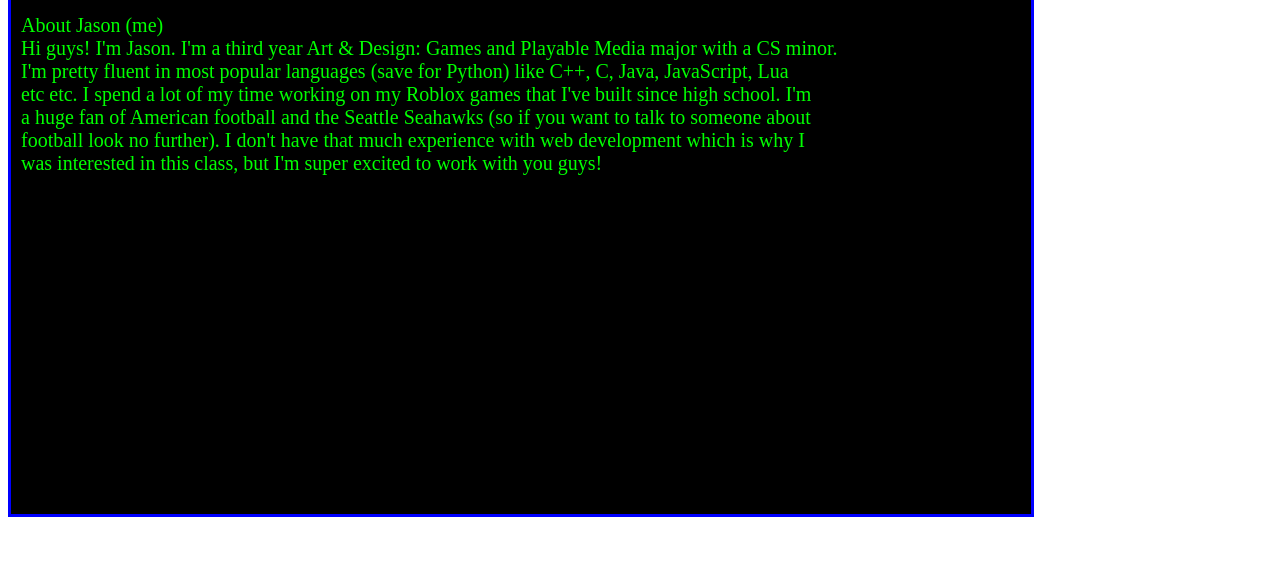
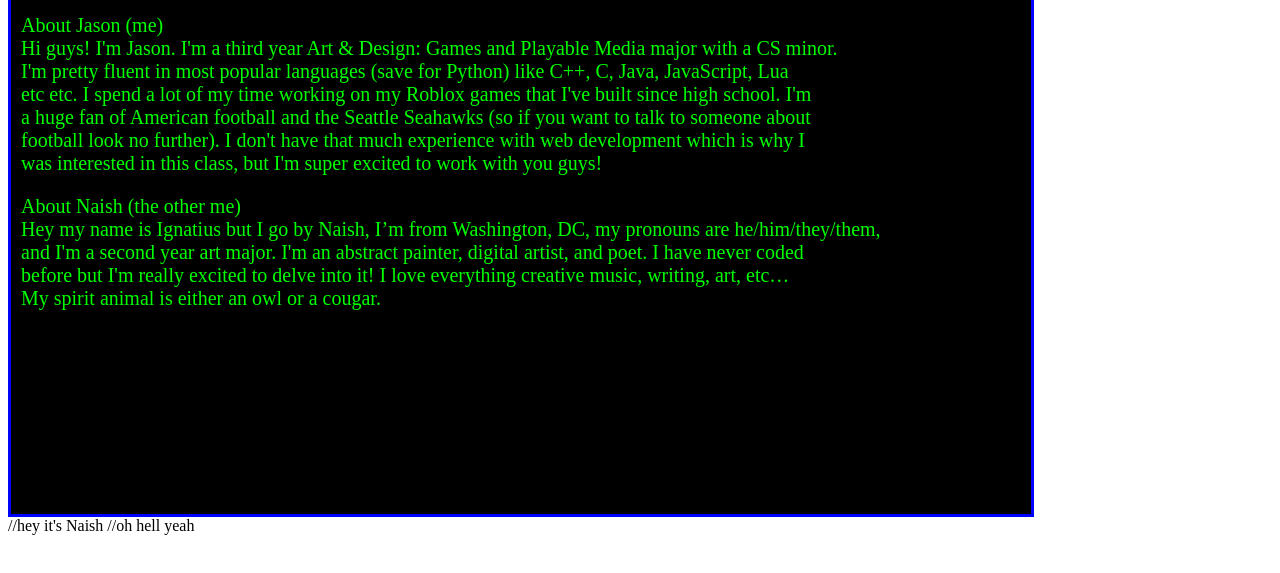
Before and after one commit to jasonclxr/art101, a plain HTML site: page lab2/index.html in a window 1280 px wide. Shown: the part 117-690 px from the top of the page. Drawn offline with Linux system fonts and the light colour scheme.

Commit message:
Naish added his part

```diff
--- a/lab2/index.html
+++ b/lab2/index.html
@@ -16,6 +16,15 @@
 			football look no further). I don't have that much experience with web development which is why I<br>
 			was interested in this class, but I'm super excited to work with you guys!<br>
 		 </p>
+		 <p id= "self_paragraph">About Naish (the other me)<br>
+			  Hey my name is Ignatius but I go by Naish, I’m from Washington, DC, my pronouns are he/him/they/them,<br>
+			  and I'm a second year art major. I'm an abstract painter, digital artist, and poet. I have never coded<br>
+				before but I'm really excited to delve into it! I love everything creative music, writing, art, etc…<br>
+				My spirit animal is either an owl or a cougar.<br>
+			</p>
 	 </div>
 </body>
 </html>
+
+//hey it's Naish
+//oh hell yeah
```
Also changed, not shown: lab2/img/Screenshot 2021-01-15 122103.png (added).
